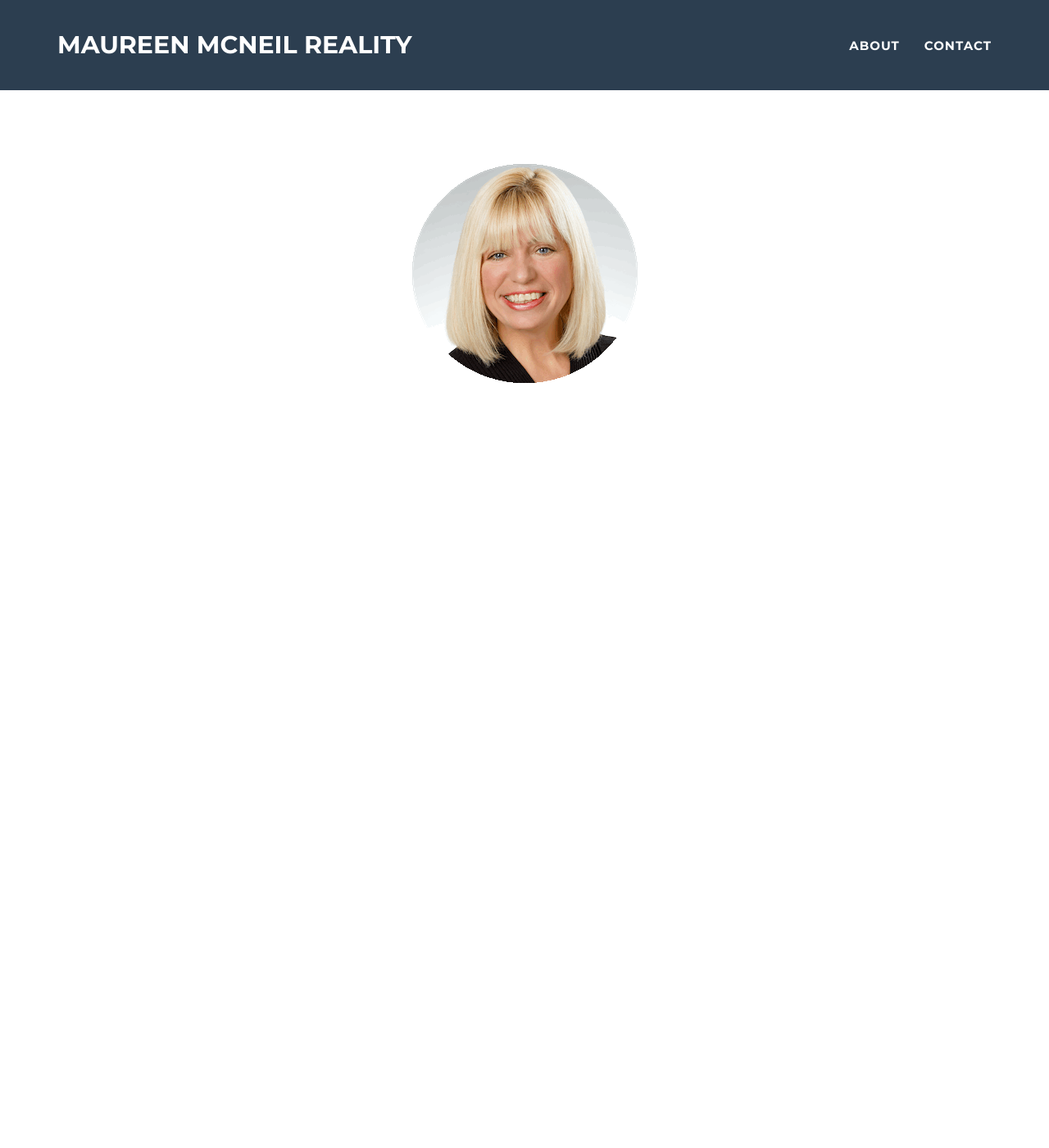
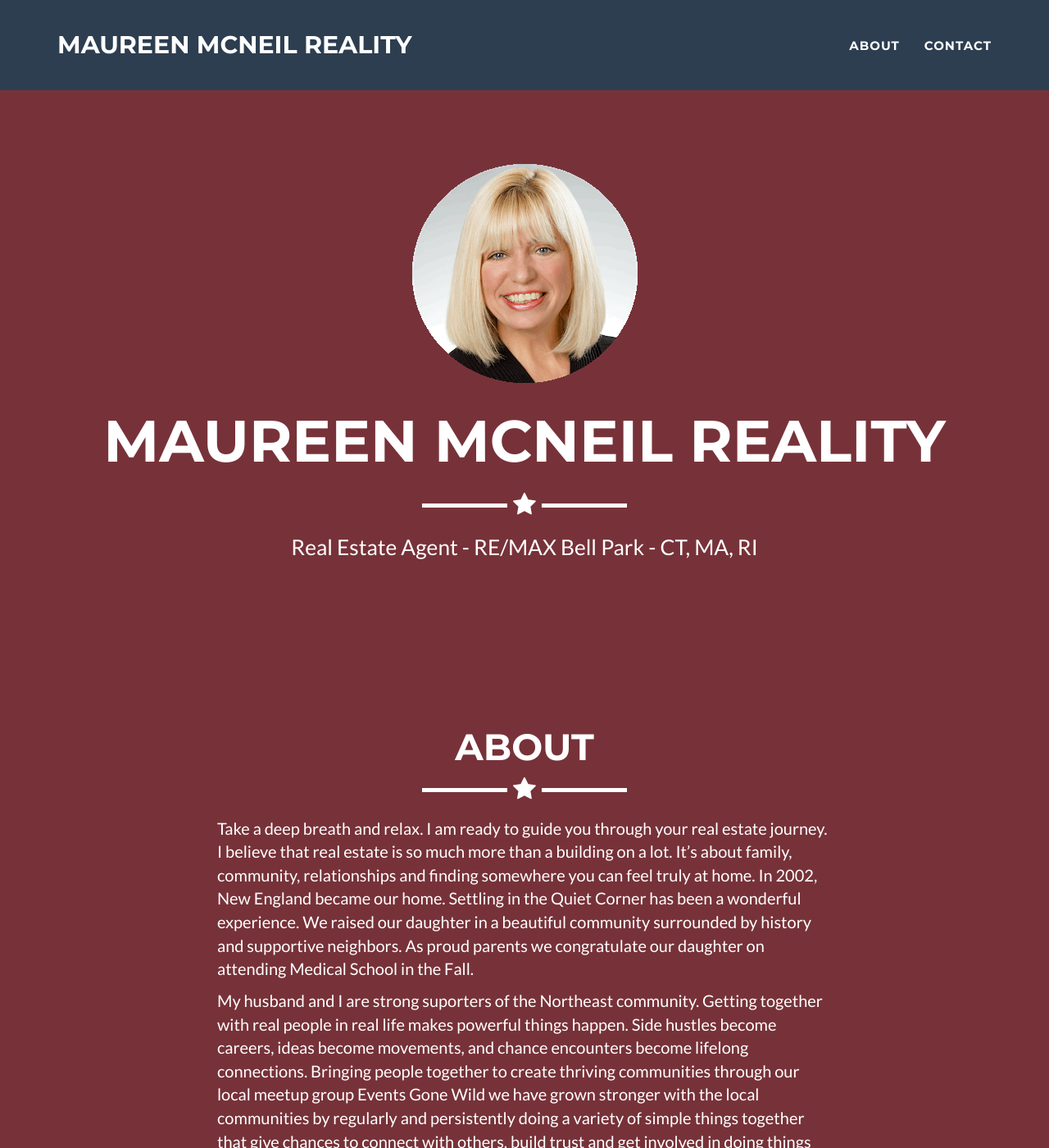
Before and after one commit to maureenmcneilreality/maureenmcneilreality, a Jekyll site: the page built from index.html, in a window 1280 px wide and 1400 px high. Shown: the whole window at 82% size. Built offline with Jekyll 4.4.1, drawn with Linux system fonts in a browser that asks for light colours.

Commit message:
Update _config.yml

```diff
--- a/_config.yml
+++ b/_config.yml
@@ -25,7 +25,7 @@ disqus_shortname: myshortname
 
 # Color settings (hex-codes without the leading hash-tag)
 color:
-  primary: #773239 #80B3FF
+  primary: 773239 #80B3FF
   primary-rgb: "24,288,156" #"128,179,255"
   secondary: 2c3e50 #FD6E8A
   secondary-dark: 233140 #A2122F
```
